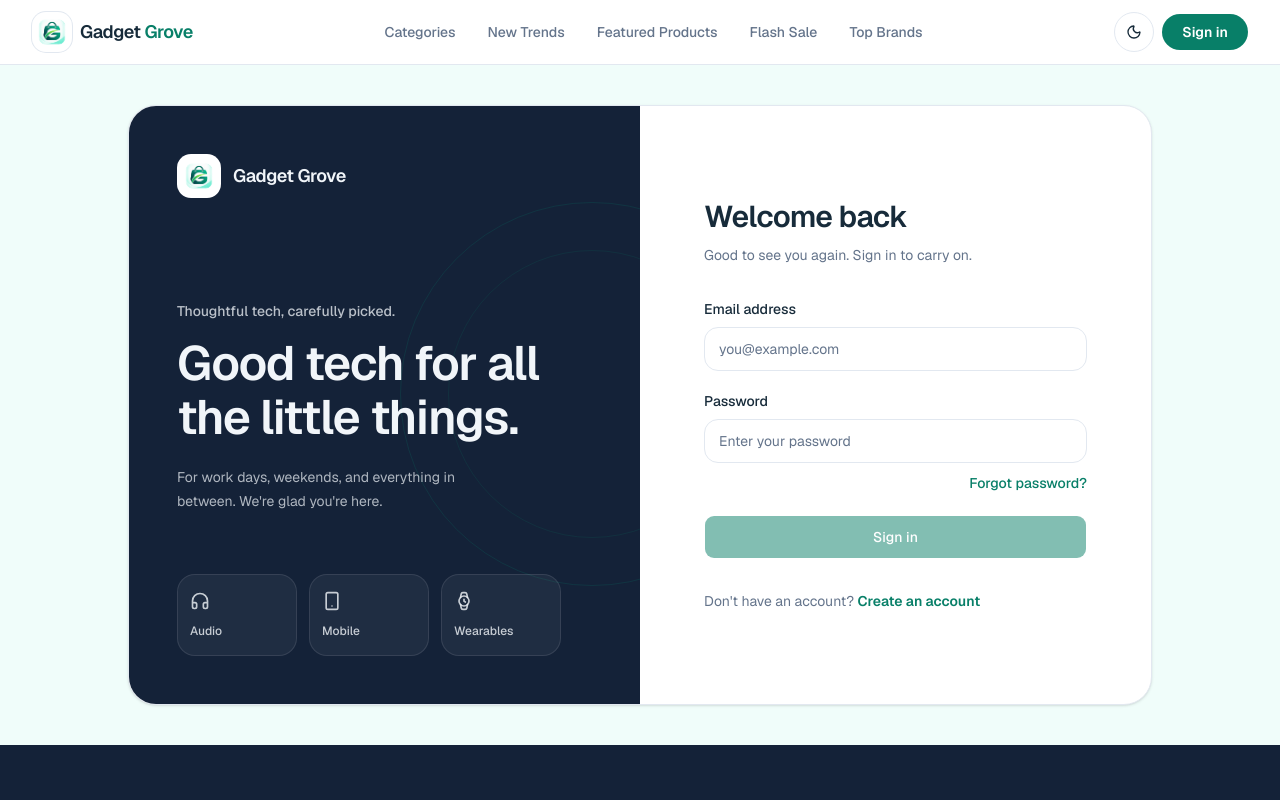
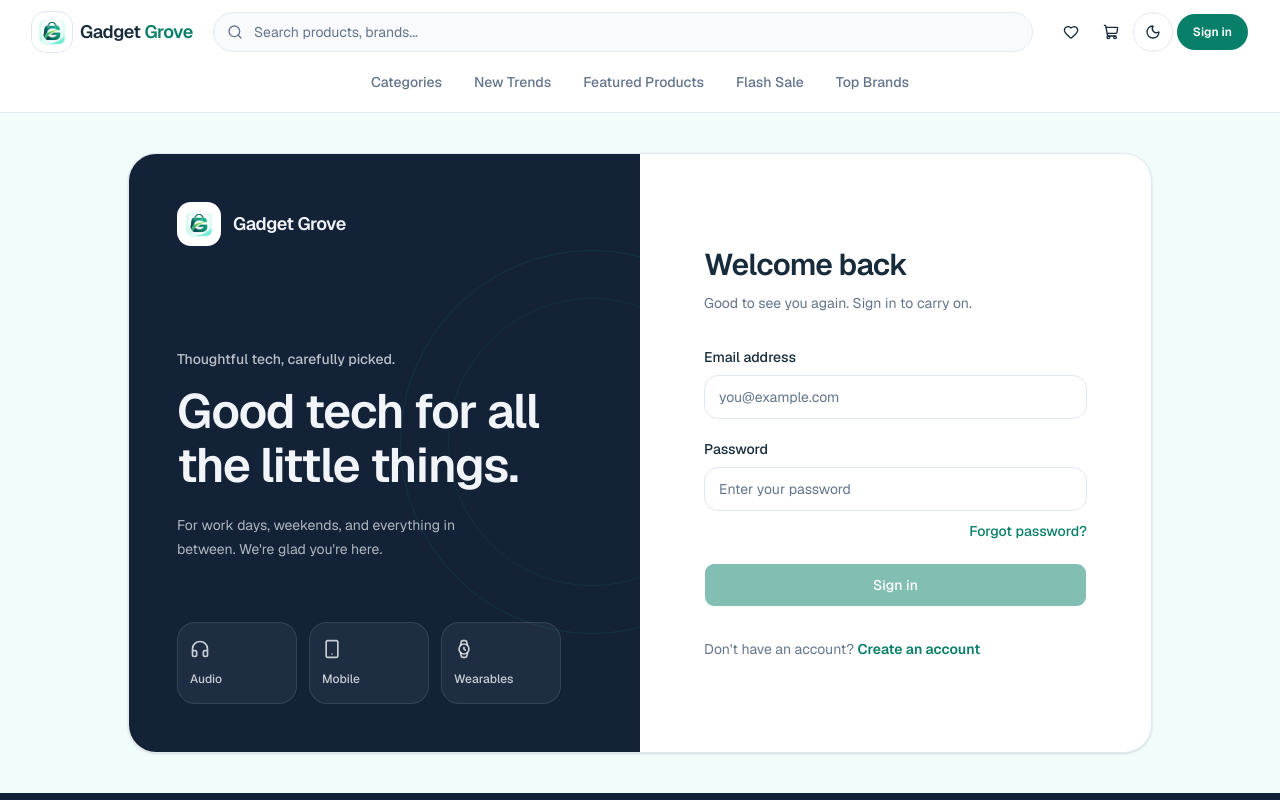
Before and after one commit to kobirul5/gadget_grove_client, a Next.js app: page /login in a window 1280 px wide. Shown: the top 800 px of the page. Built offline with nearby package versions, Linux system fonts and the light colour scheme.

Commit message:
feat: enhance Navbar with product search, cart, and favorites functionality; update related documentation

```diff
--- a/src/components/products/ProductDetailPage.tsx
+++ b/src/components/products/ProductDetailPage.tsx
@@ -564,7 +564,7 @@ export default function ProductDetailPage({ product }: { product: Product }) {
         </section>
 
         <div className="sr-only" id="product-reviews">
-          Customer reviews for the HP Pavilion 16.
+          Customer reviews for {product.name}.
         </div>
       </div>
     </main>
--- a/src/components/shared/Navbar.tsx
+++ b/src/components/shared/Navbar.tsx
@@ -1,6 +1,6 @@
 import Link from "next/link";
 import Image from "next/image";
-import ThemeToggle from "@/components/shared/ThemeToggle";
+import NavbarTools from "@/components/shared/NavbarTools";
 
 const navigationItems = [
   { label: "Categories", href: "/#popular-categories" },
@@ -15,26 +15,28 @@ export default function Navbar() {
     <header className="sticky top-0 z-50 border-b border-border bg-background/95 backdrop-blur">
       <nav
         aria-label="Main navigation"
-        className="mx-auto grid max-w-7xl grid-cols-[1fr_auto] items-center gap-x-4 gap-y-3 px-4 py-3 sm:px-6 lg:grid-cols-[auto_1fr_auto] lg:px-8"
+        className="mx-auto grid max-w-7xl grid-cols-[minmax(0,1fr)_auto] items-center gap-x-3 gap-y-3 px-4 py-3 sm:px-6 md:grid-cols-[auto_minmax(0,1fr)_auto] md:gap-x-5 lg:px-8"
       >
         <Link
           aria-label="Gadget Grove home"
-          className="inline-flex w-fit items-center gap-2 rounded-lg text-text-primary focus-visible:outline-2 focus-visible:outline-offset-4 focus-visible:outline-primary"
+          className="col-start-1 row-start-1 inline-flex w-fit items-center gap-1.5 rounded-lg text-text-primary focus-visible:outline-2 focus-visible:outline-offset-4 focus-visible:outline-primary sm:gap-2"
           href="/"
         >
           <Image
             alt=""
-            className="size-10 rounded-xl bg-surface p-0.5 object-contain ring-1 ring-border"
+            className="size-8 rounded-lg bg-surface p-0.5 object-contain ring-1 ring-border sm:size-10 sm:rounded-xl"
             height={1280}
             src="/logo.png"
             width={1280}
           />
-          <span className="text-base font-semibold tracking-tight sm:text-lg">
+          <span className="text-sm font-semibold tracking-tight sm:text-lg">
             Gadget <span className="text-primary">Grove</span>
           </span>
         </Link>
 
-        <ul className="order-3 col-span-2 flex max-w-full items-center gap-1 overflow-x-auto [scrollbar-width:none] lg:order-none lg:col-span-1 lg:justify-center">
+        <NavbarTools />
+
+        <ul className="col-span-2 row-start-3 flex max-w-full items-center gap-1 overflow-x-auto [scrollbar-width:none] md:col-span-3 md:row-start-2 md:justify-center">
           {navigationItems.map((item) => (
             <li className="shrink-0" key={item.label}>
               <Link
@@ -47,15 +49,6 @@ export default function Navbar() {
           ))}
         </ul>
 
-        <div className="flex items-center gap-2">
-          <ThemeToggle />
-          <Link
-            className="inline-flex min-h-9 items-center justify-center rounded-full bg-primary px-4 text-xs font-semibold text-primary-foreground transition-colors hover:bg-primary-hover focus-visible:outline-2 focus-visible:outline-offset-4 focus-visible:outline-primary sm:px-5 sm:text-sm"
-            href="/login"
-          >
-            Sign in
-          </Link>
-        </div>
       </nav>
     </header>
   );
--- /dev/null
+++ b/src/components/shared/NavbarTools.tsx
@@ -0,0 +1,214 @@
+"use client";
+
+import { useState, type FormEvent } from "react";
+import Link from "next/link";
+import { useRouter } from "next/navigation";
+import { Heart, Search, ShoppingCart, X } from "lucide-react";
+import { allProducts, getProductSlug } from "@/components/home/data";
+import ThemeToggle from "@/components/shared/ThemeToggle";
+
+type OpenPanel = "cart" | "favorites" | null;
+
+export default function NavbarTools() {
+  const router = useRouter();
+  const [query, setQuery] = useState("");
+  const [searchOpen, setSearchOpen] = useState(false);
+  const [openPanel, setOpenPanel] = useState<OpenPanel>(null);
+
+  const normalizedQuery = query.trim().toLowerCase();
+  const results = normalizedQuery
+    ? allProducts
+        .filter(
+          (product) =>
+            product.name.toLowerCase().includes(normalizedQuery) ||
+            product.category.toLowerCase().includes(normalizedQuery),
+        )
+        .slice(0, 5)
+    : [];
+
+  function handleSearch(event: FormEvent<HTMLFormElement>) {
+    event.preventDefault();
+    const firstResult = results[0];
+
+    if (firstResult) {
+      setSearchOpen(false);
+      router.push(`/products/${getProductSlug(firstResult)}`);
+    } else {
+      setSearchOpen(true);
+    }
+  }
+
+  return (
+    <>
+      <form
+        aria-label="Search products"
+        className="relative col-span-2 row-start-2 md:col-span-1 md:col-start-2 md:row-start-1"
+        onSubmit={handleSearch}
+        role="search"
+      >
+        <label className="sr-only" htmlFor="navbar-product-search">
+          Search products
+        </label>
+        <Search
+          aria-hidden="true"
+          className="pointer-events-none absolute top-1/2 left-3.5 size-4 -translate-y-1/2 text-text-secondary"
+        />
+        <input
+          aria-autocomplete="list"
+          aria-controls="navbar-search-results"
+          aria-expanded={searchOpen && normalizedQuery.length > 0}
+          autoComplete="off"
+          className="h-10 w-full rounded-full border border-border bg-surface-secondary py-2 pr-10 pl-10 text-sm text-text-primary outline-none transition placeholder:text-text-secondary focus-visible:border-primary focus-visible:ring-3 focus-visible:ring-primary/15"
+          id="navbar-product-search"
+          onChange={(event) => {
+            setQuery(event.currentTarget.value);
+            setSearchOpen(true);
+            setOpenPanel(null);
+          }}
+          onFocus={() => setSearchOpen(true)}
+          placeholder="Search products, brands..."
+          role="combobox"
+          value={query}
+        />
+        {query ? (
+          <button
+            aria-label="Clear search"
+            className="absolute top-1/2 right-3 grid size-6 -translate-y-1/2 place-items-center rounded-full text-text-secondary hover:bg-background hover:text-text-primary focus-visible:outline-2 focus-visible:outline-primary"
+            onClick={() => {
+              setQuery("");
+              setSearchOpen(false);
+            }}
+            type="button"
+          >
+            <X aria-hidden="true" className="size-3.5" />
+          </button>
+        ) : null}
+        {searchOpen && normalizedQuery ? (
+          <div
+            className="absolute top-full right-0 left-0 z-50 mt-2 overflow-hidden rounded-xl border border-border bg-surface p-2 shadow-lg shadow-primary/10"
+            id="navbar-search-results"
+            role="listbox"
+          >
+            {results.length ? (
+              results.map((product) => (
+                <Link
+                  aria-label={`${product.name}, ${product.price}`}
+                  className="flex items-center justify-between gap-3 rounded-lg px-3 py-2.5 text-sm transition-colors hover:bg-background-soft focus-visible:outline-2 focus-visible:outline-primary"
+                  href={`/products/${getProductSlug(product)}`}
+                  key={getProductSlug(product)}
+                  onClick={() => {
+                    setSearchOpen(false);
+                    setQuery("");
+                  }}
+                  role="option"
+                >
+                  <span className="min-w-0">
+                    <span className="block truncate font-medium text-text-primary">
+                      {product.name}
+                    </span>
+                    <span className="text-xs text-text-secondary">
+                      {product.category}
+                    </span>
+                  </span>
+                  <span className="shrink-0 text-xs font-semibold text-primary">
+                    {product.price}
+                  </span>
+                </Link>
+              ))
+            ) : (
+              <p className="px-3 py-3 text-sm text-text-secondary">
+                No matching products found.
+              </p>
+            )}
+          </div>
+        ) : null}
+      </form>
+
+      <div className="col-start-2 row-start-1 flex items-center justify-end gap-1 md:col-start-3">
+        <div className="relative">
+          <button
+            aria-expanded={openPanel === "favorites"}
+            aria-haspopup="dialog"
+            aria-label="Favorites"
+            className="inline-flex size-8 shrink-0 items-center justify-center rounded-full text-text-primary transition-colors hover:bg-surface-secondary hover:text-primary focus-visible:outline-2 focus-visible:outline-offset-2 focus-visible:outline-primary sm:size-9"
+            onClick={() => {
+              setOpenPanel((current) =>
+                current === "favorites" ? null : "favorites",
+              );
+              setSearchOpen(false);
+            }}
+            type="button"
+          >
+            <Heart aria-hidden="true" className="size-4" />
+          </button>
+          {openPanel === "favorites" ? (
+            <div
+              aria-label="Favorites"
+              className="absolute top-full right-0 z-50 mt-2 w-64 rounded-xl border border-border bg-surface p-4 shadow-lg shadow-primary/10"
+              role="dialog"
+            >
+              <p className="text-sm font-semibold text-text-primary">
+                Your favorites
+              </p>
+              <p className="mt-1 text-xs text-text-secondary">
+                Save a product you love and it will show up here.
+              </p>
+              <Link
+                className="mt-3 inline-flex text-xs font-semibold text-primary hover:underline"
+                href="/#featured-products"
+                onClick={() => setOpenPanel(null)}
+              >
+                Browse products
+              </Link>
+            </div>
+          ) : null}
+        </div>
+
+        <div className="relative">
+          <button
+            aria-expanded={openPanel === "cart"}
+            aria-haspopup="dialog"
+            aria-label="Shopping cart"
+            className="inline-flex size-8 shrink-0 items-center justify-center rounded-full text-text-primary transition-colors hover:bg-surface-secondary hover:text-primary focus-visible:outline-2 focus-visible:outline-offset-2 focus-visible:outline-primary sm:size-9"
+            onClick={() => {
+              setOpenPanel((current) => (current === "cart" ? null : "cart"));
+              setSearchOpen(false);
+            }}
+            type="button"
+          >
+            <ShoppingCart aria-hidden="true" className="size-4" />
+          </button>
+          {openPanel === "cart" ? (
+            <div
+              aria-label="Shopping cart"
+              className="absolute top-full right-0 z-50 mt-2 w-64 rounded-xl border border-border bg-surface p-4 shadow-lg shadow-primary/10"
+              role="dialog"
+            >
+              <p className="text-sm font-semibold text-text-primary">
+                Your cart
+              </p>
+              <p className="mt-1 text-xs text-text-secondary">
+                Your cart is empty. Add a product to get started.
+              </p>
+              <Link
+                className="mt-3 inline-flex text-xs font-semibold text-primary hover:underline"
+                href="/#featured-products"
+                onClick={() => setOpenPanel(null)}
+              >
+                Browse products
+              </Link>
+            </div>
+          ) : null}
+        </div>
+
+        <ThemeToggle />
+        <Link
+          className="inline-flex min-h-8 shrink-0 items-center justify-center rounded-full bg-primary px-3 text-xs font-semibold text-primary-foreground transition-colors hover:bg-primary-hover focus-visible:outline-2 focus-visible:outline-offset-4 focus-visible:outline-primary sm:min-h-9 sm:px-4"
+          href="/login"
+        >
+          Sign in
+        </Link>
+      </div>
+    </>
+  );
+}
```
Also changed, not shown: src/app/products/[slug]/page.tsx (+20 -1 lines), 4 other files (tests, documents, lock files or other folders).
